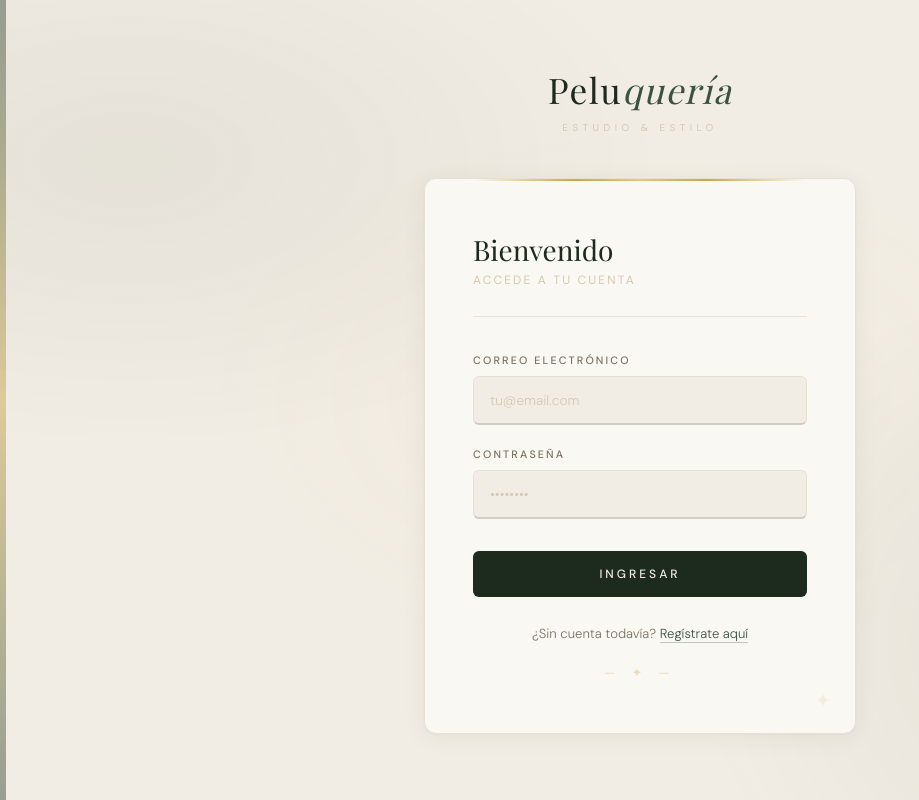
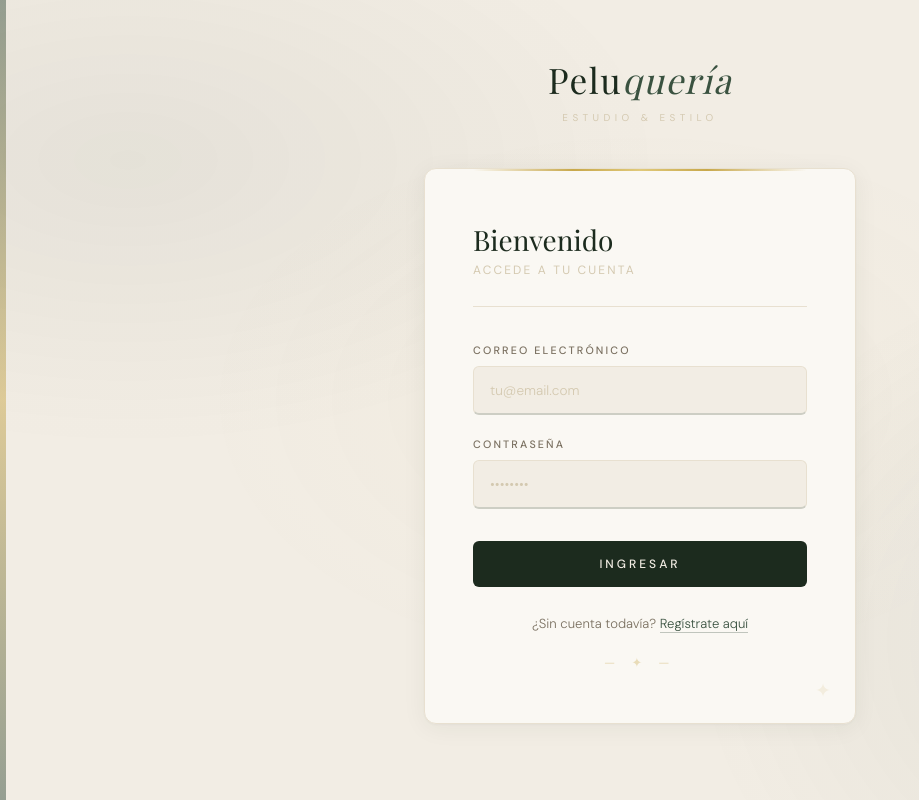
Before and after one commit to Jesusarco/Mi_proyecto_peluqueria, a PHP site: page /auth/login.php in a window 1280 px wide. Shown: the whole page, without its empty margins (0-919 px from the left). Run offline with PHP 8.4, Linux system fonts and the light colour scheme; some web fonts are replaced.

Commit message:
Mejora del login
Ya se ve mejor, no hace daño a los ojos

```diff
--- a/mi_proyecto_peluqueria/auth/login.php
+++ b/mi_proyecto_peluqueria/auth/login.php
@@ -64,7 +64,7 @@ if ($_SERVER["REQUEST_METHOD"] == "POST") {
             background: var(--cream);
             min-height: 100vh;
             display: flex;
-            align-items: center;
+            align-items: flex-start;   /* ← antes era center */
             justify-content: center;
             font-family: 'DM Sans', sans-serif;
             position: relative;
@@ -100,6 +100,7 @@ if ($_SERVER["REQUEST_METHOD"] == "POST") {
             padding: 24px;
             position: relative;
             z-index: 1;
+            margin-top: 2rem;          /* ← añade esta línea (o 30px, 40px...) */
             animation: fadeUp 0.55s cubic-bezier(0.22,1,0.36,1) both;
         }
 
@@ -140,11 +141,10 @@ if ($_SERVER["REQUEST_METHOD"] == "POST") {
             border: 1px solid var(--cream-2);
             border-radius: 12px;
             padding: 52px 48px;
-            box-shadow:
-                0 4px 24px rgba(28,43,30,0.06),
-                0 1px 3px rgba(28,43,30,0.04);
+            box-shadow: 0 4px 24px rgba(28,43,30,0.06), 0 1px 3px rgba(28,43,30,0.04);
             position: relative;
             overflow: hidden;
+            margin-bottom: 20px;      /* ← NUEVA LÍNEA (opcional) */
         }
 
         /* Gold top accent */
```
